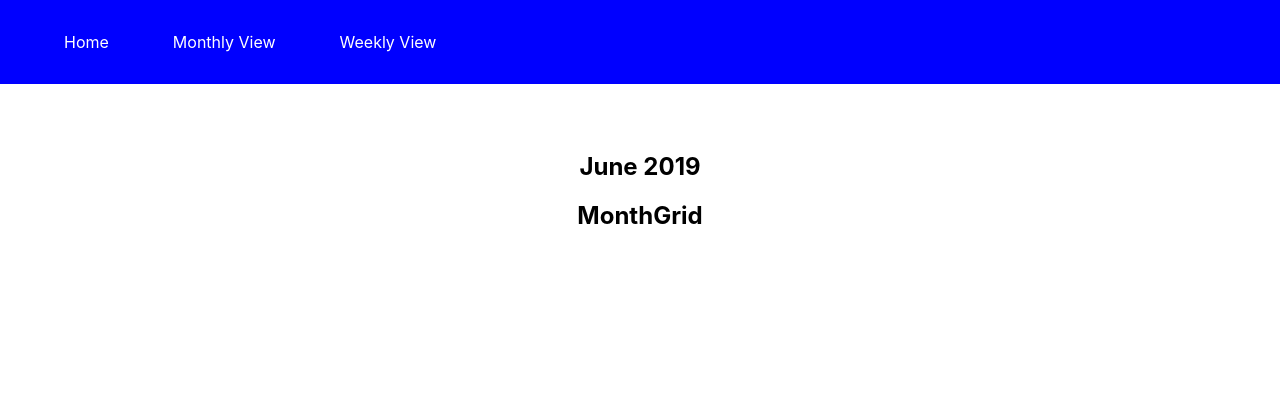
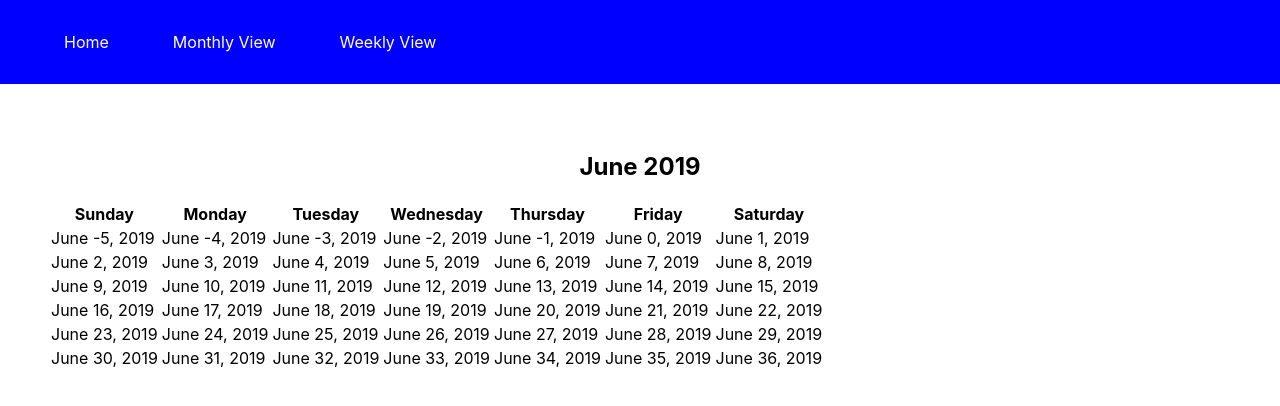
Before and after one commit to kylstraj/cs361_project, a React (Create React App) app in the folder cs361/: page /month/June/2019 in a window 1280 px wide. Shown: the top 406 px of the page. Built offline with nearby package versions, Linux system fonts and the light colour scheme.

Commit message:
make basic month grid

```diff
--- a/cs361/src/App.js
+++ b/cs361/src/App.js
@@ -11,7 +11,12 @@ function App() {
       <NavBar />
       <Switch>
         <Route exact path="/" render={() => <div>Home</div>} />
-        <Route path="/month" component={Month} />
+        <Route
+          path="/month/:month/:year"
+          render={({match}) => (
+            <Month {...match.params} />
+          )}
+        />
         <Route path="/week" render={() => <div>Weekly view</div>} />
       </Switch>
     </BrowserRouter>
--- a/cs361/src/components/Month.js
+++ b/cs361/src/components/Month.js
@@ -1,13 +1,22 @@
 import React from 'react';
+import PropTypes from 'prop-types';
 
 import MonthTitle from './MonthTitle';
 import MonthGrid from './MonthGrid';
 
-const Month = () => (
+const Month = ({
+  month,
+  year,
+}) => (
   <div className="month-container">
-    <MonthTitle month="June" year="2019" />
-    <MonthGrid month="June" year="2019" />
+    <MonthTitle month={month} year={year} />
+    <MonthGrid month={month} year={year} />
   </div>
 );
 
+MonthGrid.propTypes = {
+  month: PropTypes.string,
+  year: PropTypes.string,
+};
+
 export default Month;
--- /dev/null
+++ b/cs361/src/components/MonthCell.js
@@ -0,0 +1,18 @@
+import React from 'react';
+import PropTypes from 'prop-types';
+
+const MonthCell = ({
+  date,
+  month,
+  year,
+}) => (
+  <div>{month} {date}, {year}</div>
+);
+
+MonthCell.propTypes = {
+  date: PropTypes.number,
+  month: PropTypes.string,
+  year: PropTypes.string,
+};
+
+export default MonthCell;
--- a/cs361/src/components/MonthGrid.js
+++ b/cs361/src/components/MonthGrid.js
@@ -1,11 +1,90 @@
 import React from 'react';
 import PropTypes from 'prop-types';
+import _ from 'lodash';
+
+import MonthCell from './MonthCell';
+import monthInfo from '../lib/monthInfo';
+import {
+  Monday,
+  Tuesday,
+  Wednesday,
+  Thursday,
+  Friday,
+  Saturday,
+  Sunday,
+  daysByIndex,
+} from '../constants/daysOfWeek';
+
+const getDatesInWeek = (month, year, week) => {
+  const info = monthInfo(month, year);
+  const result = {
+    [Sunday]: -1,
+    [Monday]: -1,
+    [Tuesday]: -1,
+    [Wednesday]: -1,
+    [Thursday]: -1,
+    [Friday]: -1,
+    [Saturday]: -1,
+  };
+
+  const dateOfFirstSunday = 1 - daysByIndex.indexOf(info.startsOn);
+  let date = dateOfFirstSunday + 7 * week;
+  daysByIndex.forEach(day => {
+    result[day] = date;
+    date += 1;
+  });
+
+  return result;
+};
+
+const renderWeek = (month, year, week) => {
+  const datesInWeek = getDatesInWeek(month, year, week);
+  return (
+    <tr key={`${month}-${week}`}>
+      {daysByIndex.map(day => (
+        <td key={`${day}-${week}`}>
+          <MonthCell
+            date={datesInWeek[day]}
+            month={month}
+            year={year}
+          />
+        </td>
+      ))
+      }
+    </tr>
+  );
+};
+
+const weeksInMonth = (month, year) => {
+  const { numDays, startsOn } = monthInfo(month, year);
+  console.log(startsOn);
+  const daysInFirstWeek = 7 - daysByIndex.indexOf(startsOn);
+  return Math.ceil((numDays - daysInFirstWeek) / 7) + 1;
+};
+
+const renderGrid = (month, year) => {
+  const numWeeks = weeksInMonth(month, year);
+  return _.range(0, numWeeks).map(week => renderWeek(month, year, week));
+};
 
 const MonthGrid = ({
   month,
   year,
 }) => (
-  <h2>MonthGrid</h2>
+  <table className="month-grid">
+    <thead>
+      <th>Sunday</th>
+      <th>Monday</th>
+      <th>Tuesday</th>
+      <th>Wednesday</th>
+      <th>Thursday</th>
+      <th>Friday</th>
+      <th>Saturday</th>
+    </thead>
+    <tbody>
+      {renderGrid(month, year)}
+    </tbody>
+  </table>
 );
 
 MonthGrid.propTypes = {
--- a/cs361/src/components/NavBar.js
+++ b/cs361/src/components/NavBar.js
@@ -4,7 +4,7 @@ import { Link } from 'react-router-dom';
 const NavBar = () => (
   <nav>
     <Link to="/">Home</Link>
-    <Link to="/month">Monthly View</Link>
+    <Link to="/month/June/2019">Monthly View</Link>
     <Link to="/week">Weekly View</Link>
   </nav>
 );
--- /dev/null
+++ b/cs361/src/constants/daysOfWeek.js
@@ -0,0 +1,17 @@
+export const Monday = 'Monday';
+export const Tuesday = 'Tuesday';
+export const Wednesday = 'Wednesday';
+export const Thursday = 'Thursday';
+export const Friday = 'Friday';
+export const Saturday = 'Saturday';
+export const Sunday = 'Sunday';
+
+export const daysByIndex = [
+  Sunday,
+  Monday,
+  Tuesday,
+  Wednesday,
+  Thursday,
+  Friday,
+  Saturday,
+];
--- /dev/null
+++ b/cs361/src/constants/months.js
@@ -0,0 +1,12 @@
+export const January = 'January';
+export const February = 'February';
+export const March = 'March';
+export const April = 'April';
+export const May = 'May';
+export const June = 'June';
+export const July = 'July';
+export const August = 'August';
+export const September = 'September';
+export const October = 'October';
+export const November = 'November';
+export const December = 'December';
--- /dev/null
+++ b/cs361/src/lib/monthInfo.js
@@ -0,0 +1,70 @@
+import {
+  January,
+  February,
+  March,
+  April,
+  May,
+  June,
+  July,
+  August,
+  September,
+  October,
+  November,
+  December,
+} from '../constants/months';
+
+import {
+  Monday,
+  Tuesday,
+  Wednesday,
+  Thursday,
+  Friday,
+  Saturday,
+  Sunday,
+  daysByIndex,
+} from '../constants/daysOfWeek';
+
+const NUM_DAYS = {
+  [January]: 31,
+  [March]: 31,
+  [April]: 30,
+  [May]: 31,
+  [June]: 30,
+  [July]: 31,
+  [August]: 31,
+  [September]: 30,
+  [October]: 31,
+  [November]: 30,
+  [December]: 31,
+};
+
+const isLeapYear = year => year % 4 === 0 && (
+  year % 100 !== 0 || year % 400 === 0
+);
+
+const getNumDays = (month, year) => {
+  if (month === February) {
+    if (isLeapYear(year)) {
+      return 29;
+    }
+    return 28;
+  }
+  return NUM_DAYS[month];
+};
+
+const monthInfo = (month, year) => {
+  const numDays = getNumDays(month, year);
+  const firstDay = new Date(`${month} 1, ${year}`);
+  const lastDay = new Date(`${month} ${numDays}, ${year}`);
+  const startsOn = daysByIndex[firstDay.getDay()];
+  const endsOn = daysByIndex[lastDay.getDay()];
+  return {
+    month,
+    year,
+    numDays,
+    startsOn,
+    endsOn,
+  };
+};
+
+export default monthInfo;
```
